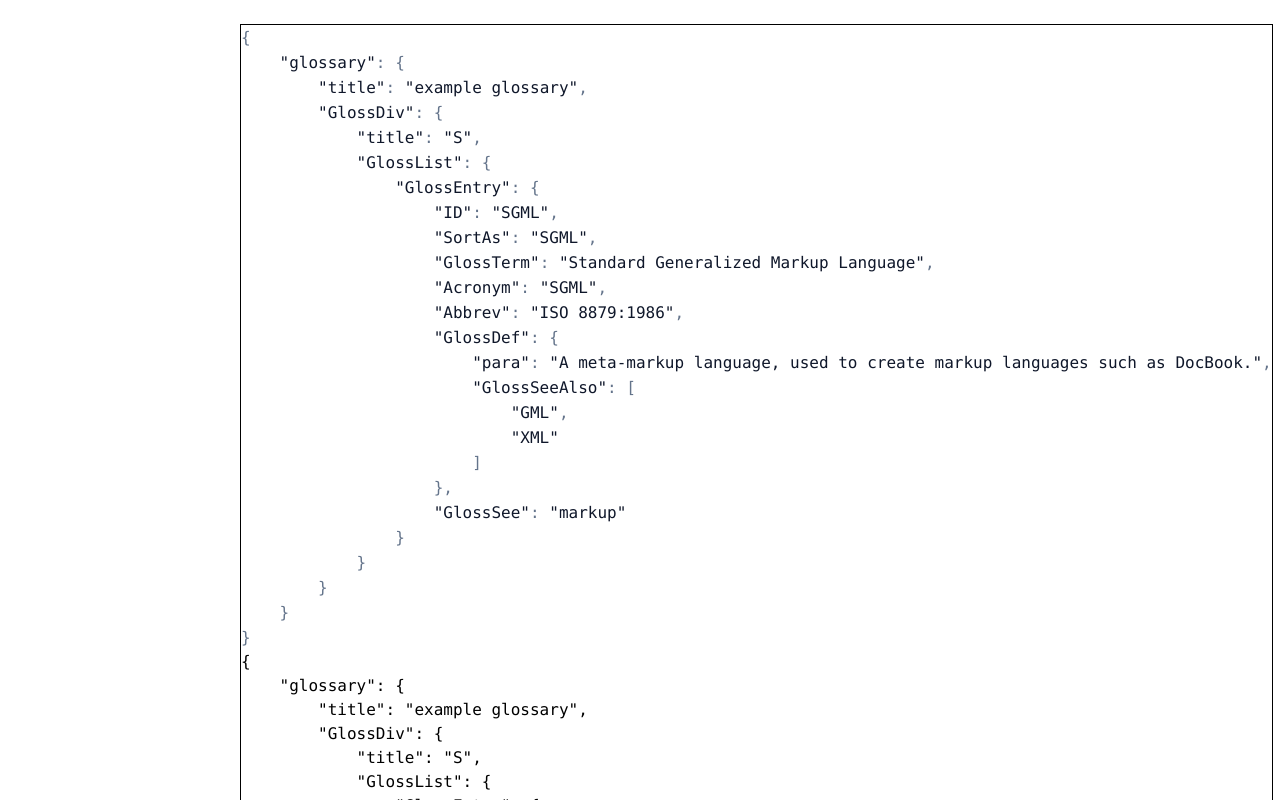
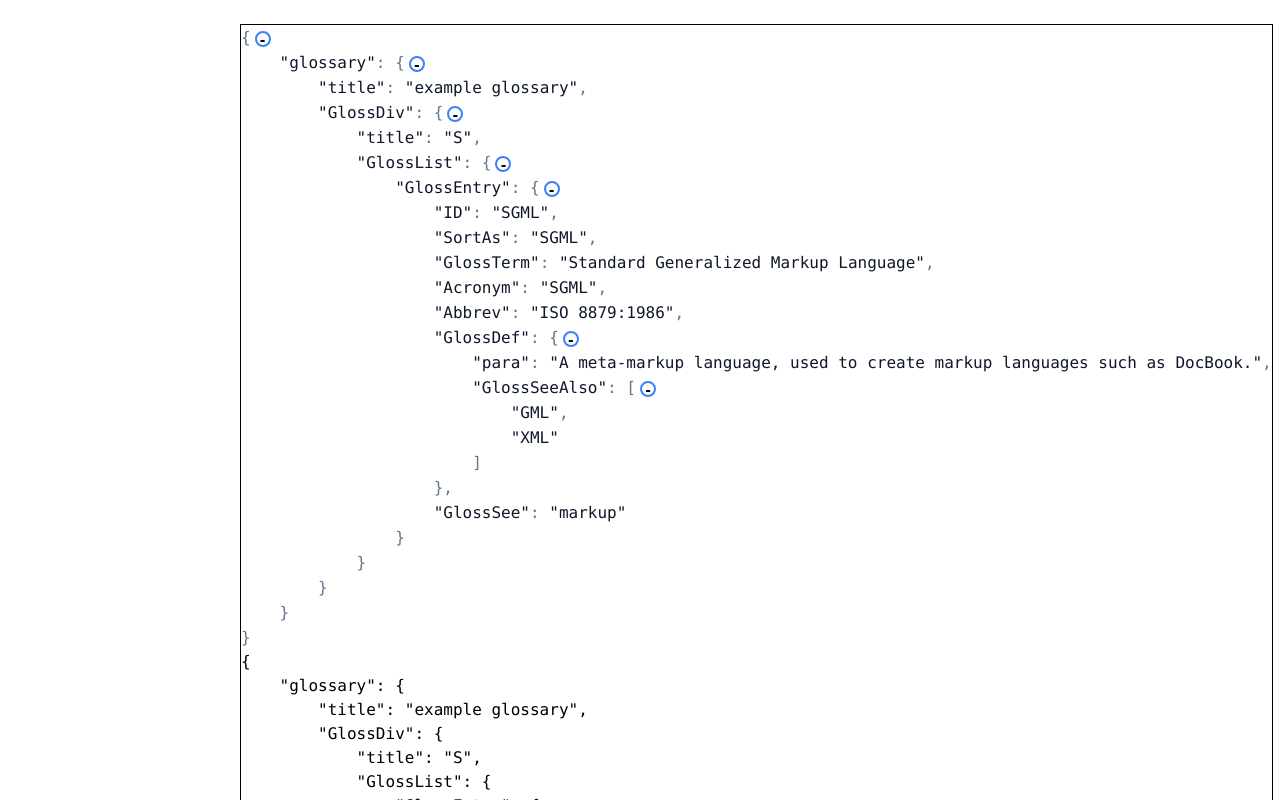
Before and after one commit to bitfexl/json-viewer, a React (Vite) app: page / in a window 1280 px wide. Shown: the top 800 px of the page. Built offline with nearby package versions, Linux system fonts and the light colour scheme.

Commit message:
added closing for objects and arrays

```diff
--- a/src/jsonviewer/JsonBlock.tsx
+++ b/src/jsonviewer/JsonBlock.tsx
@@ -1,4 +1,4 @@
-import { ReactNode, useContext } from "react";
+import { ReactNode, useContext, useState } from "react";
 import { JsonIndent } from "./JsonIndent";
 import { JsonContext } from "./JsonContext";
 
@@ -9,15 +9,29 @@ export interface JsonBlockProps {
 }
 
 export function JsonBlock({ openingBracket, closingBracket, children }: JsonBlockProps) {
+    const [open, setOpen] = useState(true);
     const jsonCtx = useContext(JsonContext);
 
     return (
         <>
             {openingBracket}
-            <br />
-            {jsonCtx.indentLevel == 0 ? <JsonIndent>{children}</JsonIndent> : children}
-            <br />
-            <JsonIndent addCurrentLevel={jsonCtx.indentLevel > 0 ? -1 : 0}>{closingBracket}</JsonIndent>
+            <span className="inline-flex flex-col align-middle ml-1 mr-1">
+                <button
+                    onClick={() => setOpen(!open)}
+                    className="select-none border-blue-500 border-2 w-4 h-4 rounded-lg font-bold items-top"
+                    style={{ lineHeight: 0 }}
+                >
+                    {open ? "-" : "+"}
+                </button>
+            </span>
+
+            <span style={{ display: open ? "initial" : "none" }}>
+                <br className="select-none" />
+                {jsonCtx.indentLevel == 0 ? <JsonIndent>{children}</JsonIndent> : children}
+                <br />
+            </span>
+
+            {open ? <JsonIndent addCurrentLevel={jsonCtx.indentLevel > 0 ? -1 : 0}>{closingBracket}</JsonIndent> : closingBracket}
         </>
     );
 }
```
